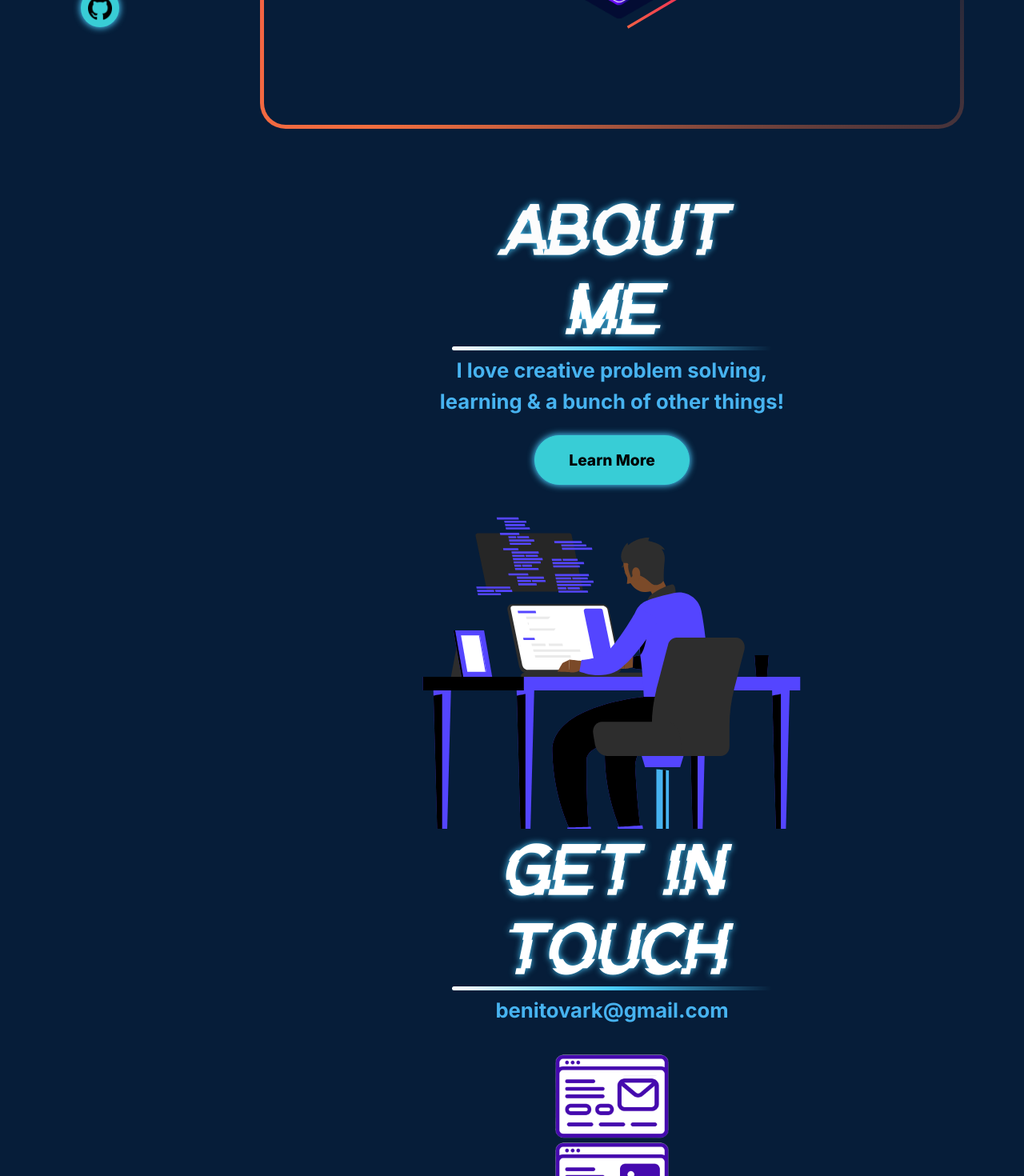
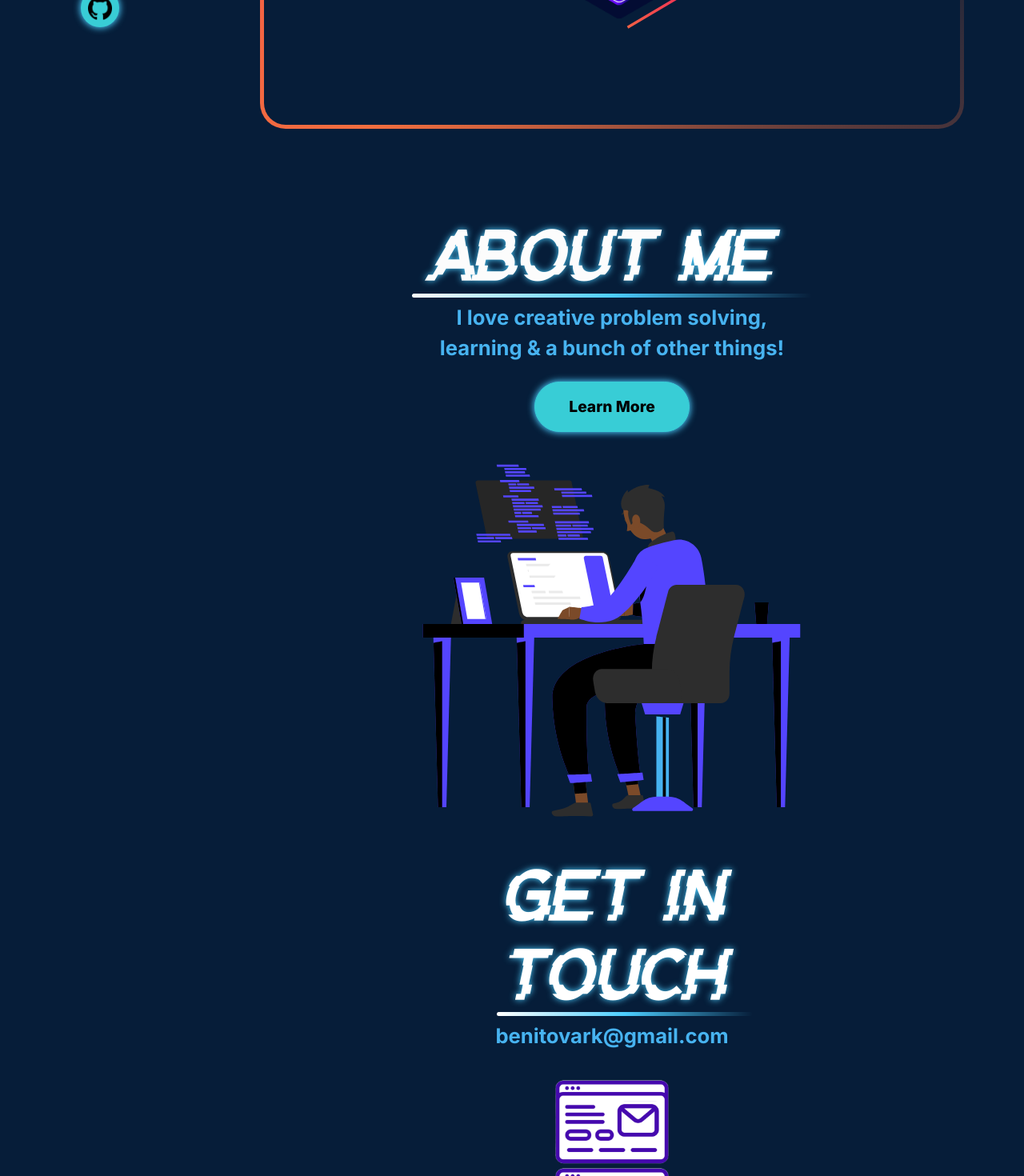
Before and after one commit to benj3110/Profile, a React (Vite) app in the folder Client/: page / in a window 1280 px wide. Shown: the part 596-2066 px from the top of the page at 80% size. Built offline with nearby package versions, Linux system fonts and the light colour scheme.

Commit message:
title aligns + element sizing

```diff
--- a/Client/src/pages/aboutIntro/AboutMe.module.scss
+++ b/Client/src/pages/aboutIntro/AboutMe.module.scss
@@ -14,6 +14,10 @@
 	display: flex;
 	flex-direction: column;
 	align-items: flex-start;
+}
+.TitleContainer{
+	display: flex;
+	flex-direction: column;
 }
 .Title{
 	font-weight: 800;
@@ -80,7 +84,7 @@ background-image: linear-gradient(
 	padding-left: 6rem;
 	width: calc(50% - 9rem);
 }
-@media (max-width: 1550px)  {
+@media (max-width: 1600px)  {
 	.SectionContainer{
 		flex-direction: column;
 	}
@@ -91,12 +95,17 @@ background-image: linear-gradient(
 	.Titlewrapper{
 		align-items: center;
 	}
+	.TitleContainer{
+	flex-direction: row;
+	padding-top: 2rem;
+	}
 	.Title{
 		padding-left: 0;
+		padding-right: 2rem;
 		font-size: Text.$textXL;
 	}
 	.TitleUnderLine{
-		width: 400px;
+		width: 500px;
 		margin-left: 0;
 		background-image: linear-gradient(
 			to left,
--- a/Client/src/pages/aboutIntro/AboutMe.tsx
+++ b/Client/src/pages/aboutIntro/AboutMe.tsx
@@ -9,8 +9,10 @@ const AboutMe: React.FC = () => {
     return (
         <section className={styles.SectionContainer} id="profile">
             <div className={styles.Titlewrapper}>
-                <h1 className={`${styles.Title} ${styles.A}`}>About</h1>
-                <h1 className={`${styles.Title} ${styles.B}`}>Me</h1>
+                <div className={styles.TitleContainer}>
+                    <h1 className={`${styles.Title} ${styles.A}`}>About</h1>
+                    <h1 className={`${styles.Title} ${styles.B}`}>Me</h1>
+                </div>
                 <div className={styles.TitleUnderLine} />
                 <p className={styles.AboutMeTagline}>I love creative problem solving, learning & a bunch of other things!</p>
                 <div
--- a/Client/src/pages/contactsPage/ContactsPage.module.scss
+++ b/Client/src/pages/contactsPage/ContactsPage.module.scss
@@ -162,9 +162,12 @@
 		padding-left: 0;
 		font-size: Text.$textXL;
 	}
+	.TitleTop{
+		padding-top: 2rem;
+	}
 	.TitleUnderLine{
-		width: 400px;
-		margin-left: 0;
+		width: 320px;
+		margin-left: 2rem;
 		background-image: linear-gradient(
 			to left,
 			transparent 0,
@@ -191,7 +194,7 @@
 		clip-path:none;
 	}
 	.Tooltip{
-		top: 60px;
+		top: 85px;
 		transform: translate(-50%, 0);
 	}
 }
@@ -200,6 +203,9 @@
 	.Image{
 		width: 150px;
 		height: 150px;
-
+		clip-path:none;
+	}
+	.Tooltip{
+		top: 60px;
 	}
 }
--- a/Client/src/pages/contactsPage/ContactsPage.tsx
+++ b/Client/src/pages/contactsPage/ContactsPage.tsx
@@ -128,7 +128,7 @@ const ContactsPage = () => {
     return (
         <section className={styles.SectionContainer} id="contacts">
             <div className={styles.TitleContainer}>
-                <h1 className={styles.Title}>Get in</h1>
+                <h1 className={`${styles.Title} ${styles.TitleTop}`}>Get in</h1>
                 <h1 className={styles.Title}>Touch</h1>
                 <div className={styles.TitleUnderLine} />
                 <p className={styles.ContactMeTagline}>benitovark@gmail.com</p>
```
